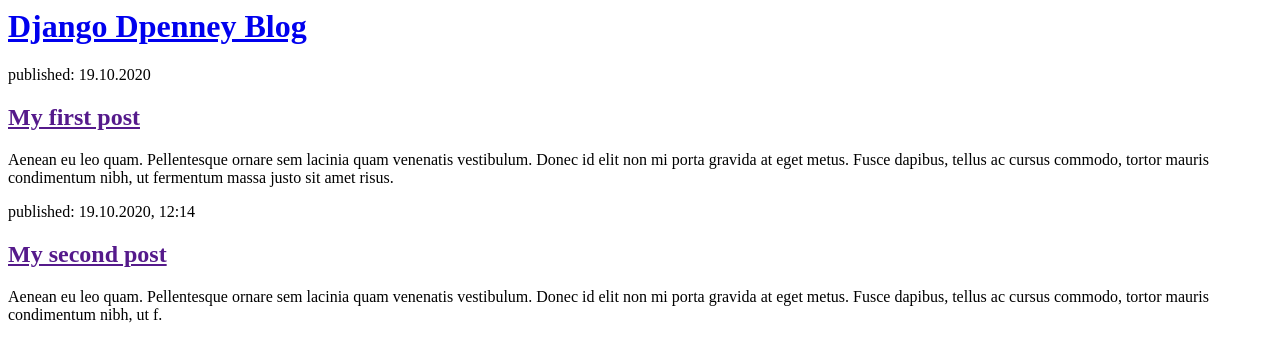
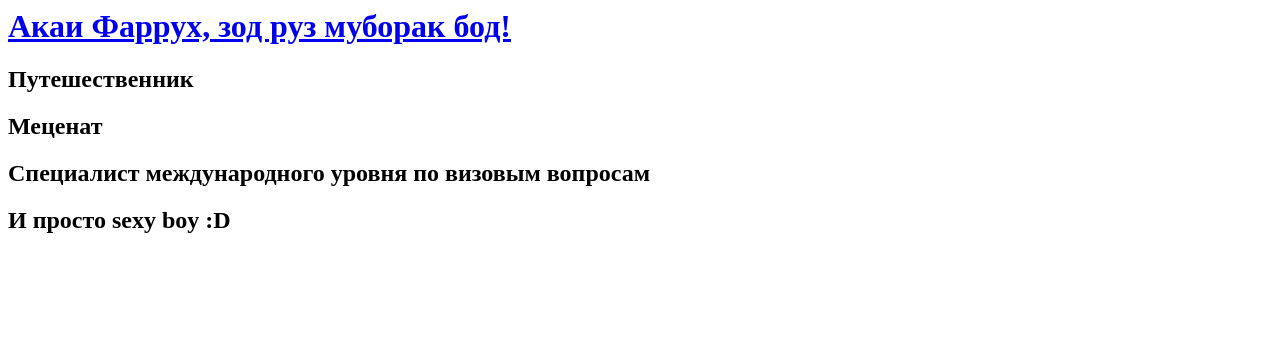
Before and after one commit to behaqos/blog, a Django app: page / in a window 1280 px wide. Shown: the top 362 px of the page. Run offline with Django 3.2, Linux system fonts and the light colour scheme.

Commit message:
some changes

```diff
--- a/blog/templates/blog/post_list.html
+++ b/blog/templates/blog/post_list.html
@@ -1,22 +1,19 @@
 <html>
     <head>
-        <title>Django Dpenney blog</title>
+        <title>Зод Рузи Фаррухджон муборак бод!</title>
     </head>
     <body>
         <div>
-            <h1><a href="/">Django Dpenney Blog</a></h1>
+            <h1><a href="/">Акаи Фаррух, зод руз муборак бод!</a></h1>
         </div>
 
         <div>
-            <p>published: 19.10.2020 </p>
-            <h2><a href="">My first post</a></h2>
-            <p>Aenean eu leo quam. Pellentesque ornare sem lacinia quam venenatis vestibulum. Donec id elit non mi porta gravida at eget metus. Fusce dapibus, tellus ac cursus commodo, tortor mauris condimentum nibh, ut fermentum massa justo sit amet risus.</p>
+        	     	<h2>Путешественник</h2>
+        	<h2>Меценат</h2>
+        	<h2>Специалист международного уровня по визовым вопросам</h2>
+        	<h2>И просто sexy boy :D</h2>
         </div>
-
         <div>
-            <p>published: 19.10.2020, 12:14</p>
-            <h2><a href="">My second post</a></h2>
-            <p>Aenean eu leo quam. Pellentesque ornare sem lacinia quam venenatis vestibulum. Donec id elit non mi porta gravida at eget metus. Fusce dapibus, tellus ac cursus commodo, tortor mauris condimentum nibh, ut f.</p>
         </div>
     </body>
 </html>
```
Also changed, not shown: blog/templates/blog/maxresdefault.jpg (added), blog/templates/maxresdefault.jpg (added), maxresdefault.jpg (added).
